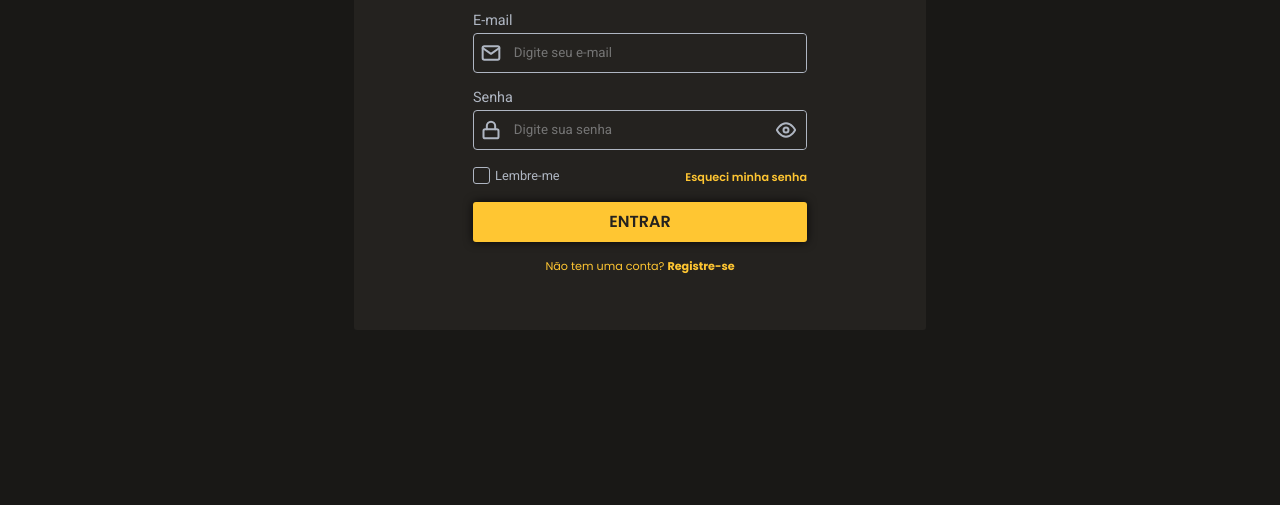
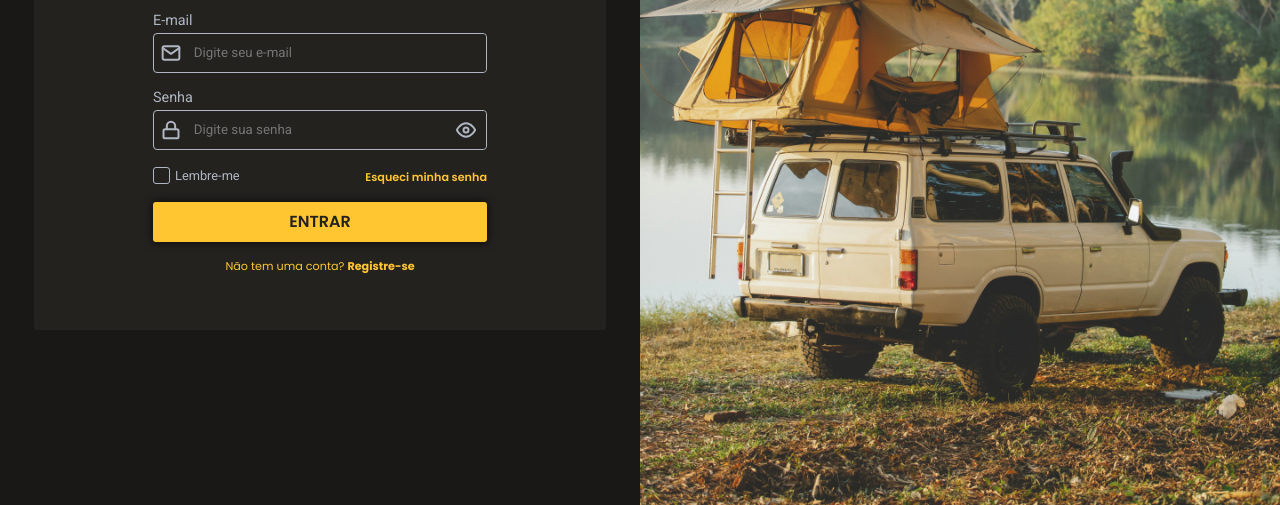
Before and after one commit to juniormps/desafio-login-camp, a plain HTML site: page index.html in a window 1280 px wide. Shown: the part 295-800 px from the top of the page. Drawn offline with Linux system fonts and the light colour scheme.

Commit message:
Configurando a responsividade para telas maiores

```diff
--- a/estilos/mediaqueries.css
+++ b/estilos/mediaqueries.css
@@ -80,3 +80,28 @@
 		background-color: var(--form-background);
 	}
 }
+
+@media screen and (min-width: 992px) { /*versão para desktop  and (max-width: 1200px)*/
+
+	body {
+		display: flex;
+		flex-direction: row;
+	}
+
+	#principal {
+		width: 50vw;
+	}
+
+	#imagem {
+		width: 50vw;
+		height: 100vh;
+		/*border: 1px solid white;*/
+
+		background-image: url('../imagens/side-image.jpg');
+		background-repeat: no-repeat;
+		background-size:cover;
+		background-position: left bottom;
+
+	}
+
+}
```
